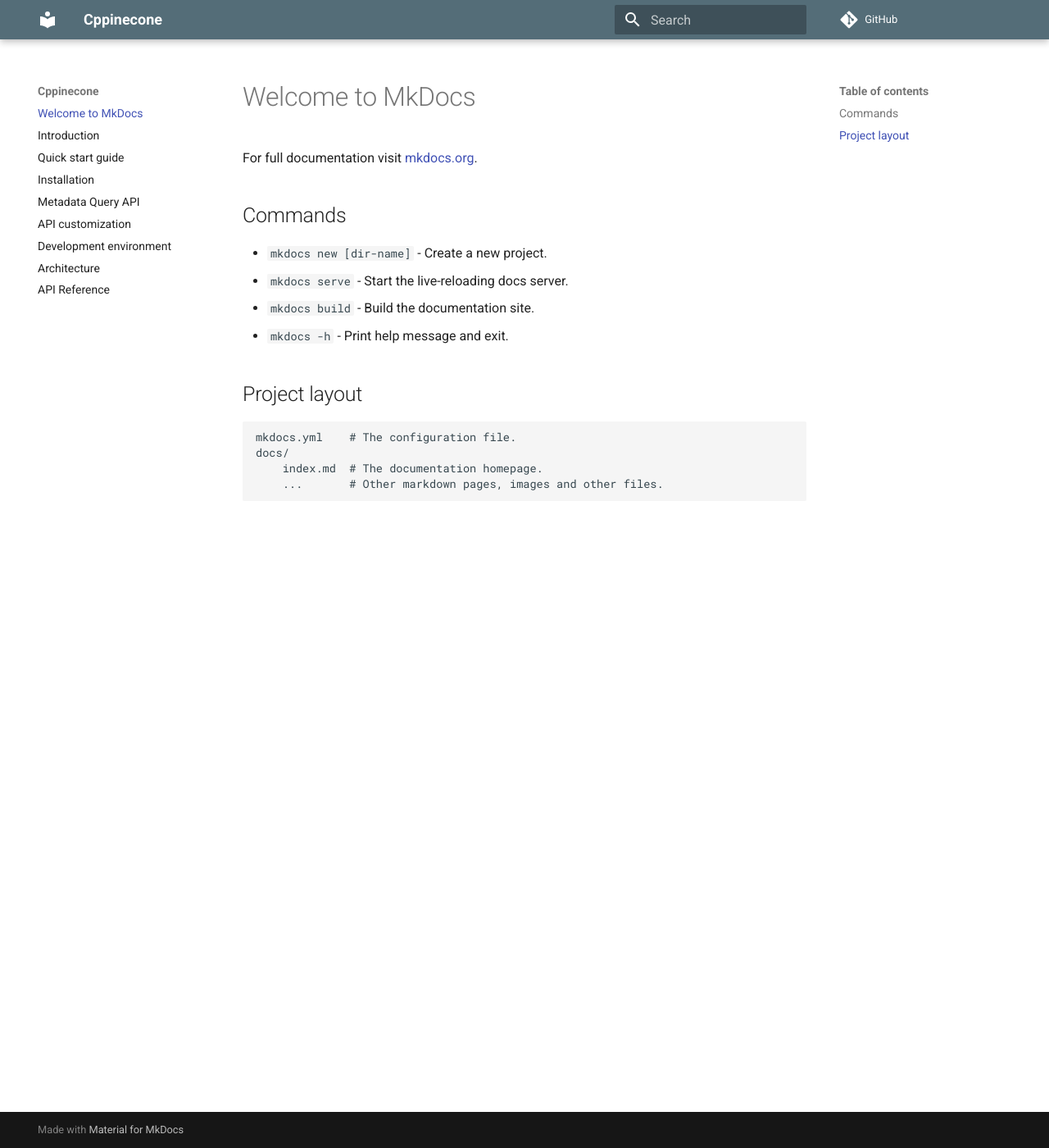
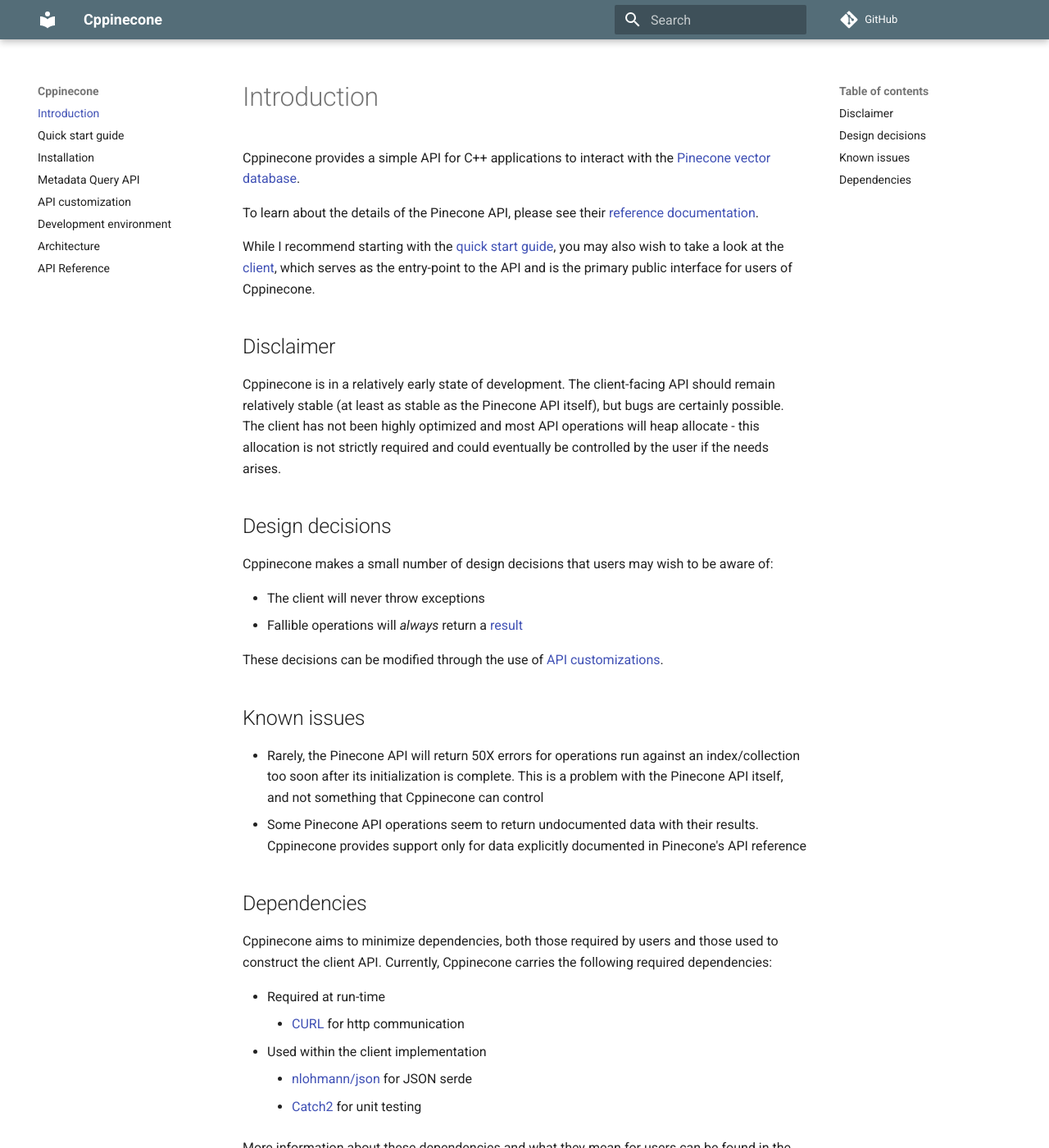
Before and after one commit to jkaye2012/cppinecone, an MkDocs documentation site: the page built from docs/index.md, in a window 1280 px wide and 1400 px high. Shown: the whole window at 82% size. Built offline with MkDocs 1.6.1 and Material for MkDocs 9.7.7, drawn with Linux system fonts in a browser that asks for light colours; comment, search, counter and statistics services are not loaded; some of the changed text lies outside the part shown.

Commit message:
Updates index, intro, and quickstart docs

```diff
--- a/docs/index.md
+++ b/docs/index.md
@@ -1,17 +1,48 @@
-# Welcome to MkDocs
+# Introduction
 
-For full documentation visit [mkdocs.org](https://www.mkdocs.org).
+Cppinecone provides a simple API for C++ applications to interact with the [Pinecone vector database](https://pinecone.io).
 
-## Commands
+To learn about the details of the Pinecone API, please see their [reference
+documentation](https://docs.pinecone.io/reference/).
 
-* `mkdocs new [dir-name]` - Create a new project.
-* `mkdocs serve` - Start the live-reloading docs server.
-* `mkdocs build` - Build the documentation site.
-* `mkdocs -h` - Print help message and exit.
+While I recommend starting with the [quick start guide](./quickstart.md), you may also wish to take a look at the
+[client](./doxygen/html/structpinecone_1_1pinecone__client.html), which serves as the entry-point to the API and is the
+primary public interface for users of Cppinecone.
 
-## Project layout
+## Disclaimer
 
-    mkdocs.yml    # The configuration file.
-    docs/
-        index.md  # The documentation homepage.
-        ...       # Other markdown pages, images and other files.
+Cppinecone is in a relatively early state of development. The client-facing API should remain relatively stable (at
+least as stable as the Pinecone API itself), but bugs are certainly possible. The client has not been highly optimized
+and most API operations will heap allocate - this allocation is not strictly required and could eventually be controlled
+by the user if the needs arises.
+
+## Design decisions
+
+Cppinecone makes a small number of design decisions that users may wish to be aware of:
+
+* The client will never throw exceptions
+* Fallible operations will _always_ return a
+  [result](http://localhost:8000/doxygen/html/structpinecone_1_1util_1_1result.html)
+
+These decisions can be modified through the use of [API customizations](./customization.md).
+
+## Known issues
+
+* Rarely, the Pinecone API will return 50X errors for operations run against an index/collection too soon after its
+  initialization is complete. This is a problem with the Pinecone API itself, and not something that Cppinecone can
+  control
+* Some Pinecone API operations seem to return undocumented data with their results. Cppinecone provides support only for
+  data explicitly documented in Pinecone's API reference
+
+## Dependencies
+
+Cppinecone aims to minimize dependencies, both those required by users and those used to construct the client API.
+Currently, Cppinecone carries the following required dependencies:
+
+* Required at run-time
+    * [CURL](https://curl.se/docs/) for http communication
+* Used within the client implementation
+    * [nlohmann/json](https://github.com/nlohmann/json) for JSON serde
+    * [Catch2](https://github.com/catchorg/Catch2) for unit testing
+
+More information about these dependencies and what they mean for users can be found in the [installation documentation](./installation.md).
--- a/mkdocs.yml
+++ b/mkdocs.yml
@@ -16,7 +16,6 @@
 
 nav:
   - index.md
-  - introduction.md
   - quickstart.md
   - installation.md
   - metadata_query_api.md
```
Also changed, not shown: docs/introduction.md (deleted, +0 -11 lines), docs/quickstart.md (+18 -20 lines), 6 other files.
